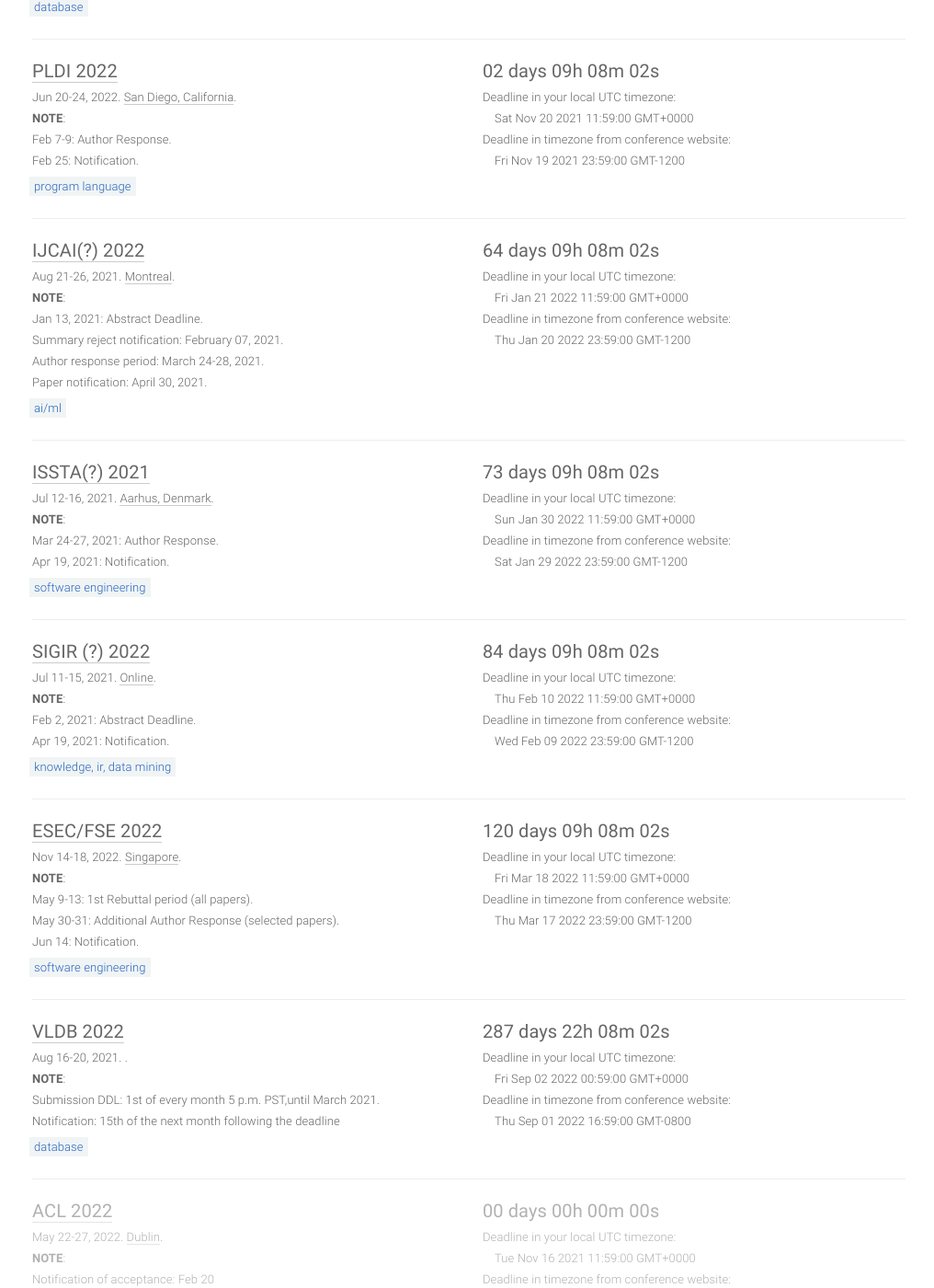
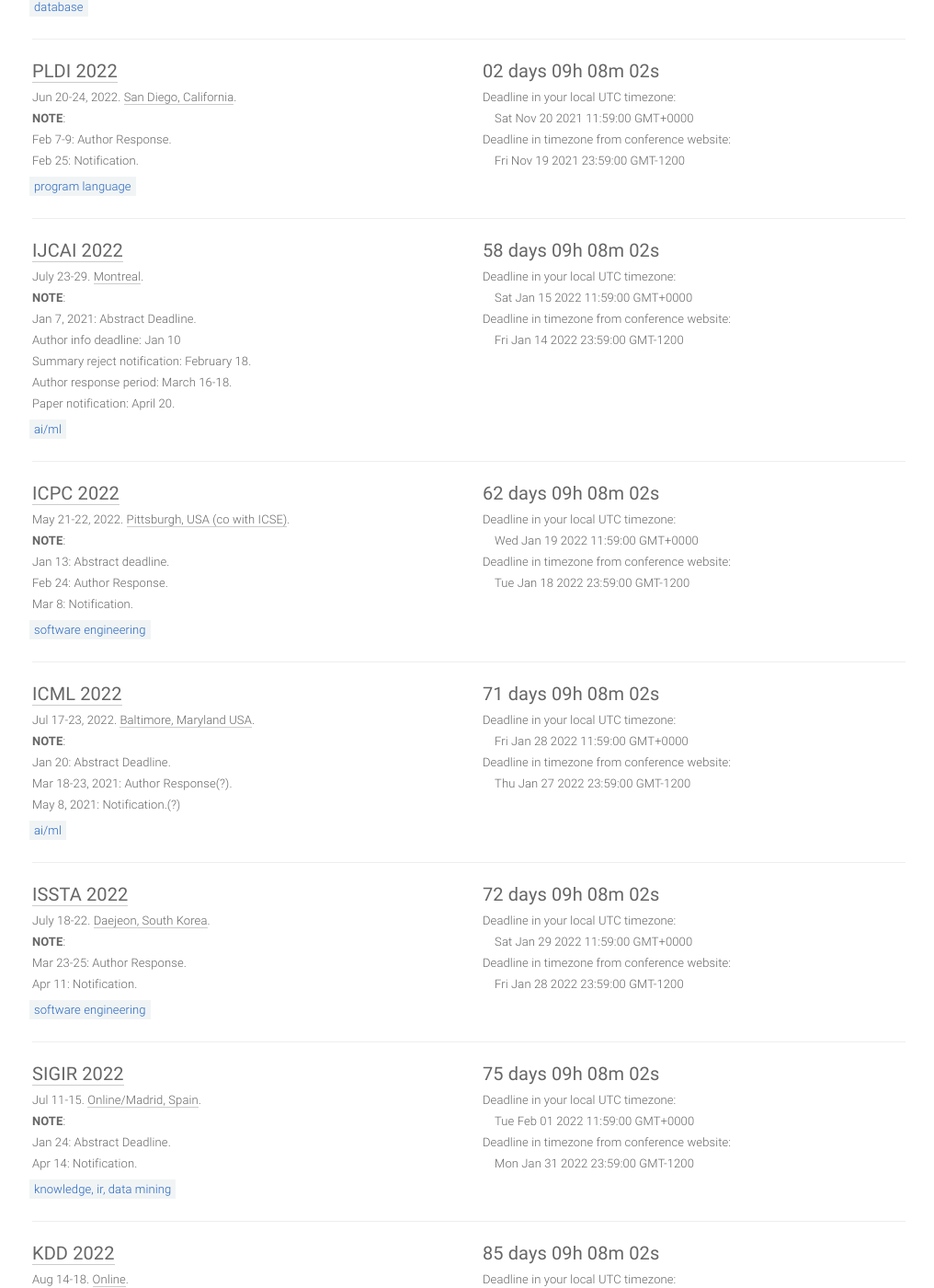
Before and after one commit to YanlinWang/DDL_netlify, a Jekyll site: the page built from index.html, in a window 1280 px wide and 1400 px high, scrolled down 534 px. Shown: the whole window at 92% size, without its empty margins (130-1146 px from the left). Built offline with Jekyll 4.4.1, drawn with Linux system fonts in a browser that asks for light colours; some of the changed text lies outside the part shown.

Commit message:
Update conferences.yml

```diff
--- a/_data/conferences.yml
+++ b/_data/conferences.yml
@@ -14,31 +14,45 @@
          <br>Nov 10: Author Response.
          <br>Dec 3: Notification.'
 
-- title: ASE
-  year: 2021
-  id: ase
-  link: https://conf.researchr.org/home/ase-2021
-  abstract_deadline: '2021-04-16 23:59:00'
-  deadline: '2021-04-23 23:59:00'
+- title: ICPC
+  year: 2022
+  id: icpc
+  link: https://conf.researchr.org/dates/icpc-2022
+  deadline: '2022-01-18 23:59:00'
   timezone: UTC-12
-  date: Nov 15-19, 2021
-  place: Melbourne, Australia
+  date: May 21-22, 2022
+  place: Pittsburgh, USA (co with ICSE)
   sub: SE
   note: '<b>NOTE</b>:
-         <br>Jul 7, 2021: Notification.'
+         <br>Jan 13: Abstract deadline.
+         <br>Feb 24: Author Response.
+         <br>Mar 8: Notification.'
+
+- title: ASE
+  year: 2022
+  id: ase
+  link: https://conf.researchr.org/dates/ase-2022
+  abstract_deadline: '2022-04-29 23:59:00'
+  deadline: '2022-05-06 23:59:00'
+  timezone: UTC-12
+  date: Sep 26 - Oct 1
+  place: Ann Arbor, Michigan, United States
+  sub: SE
+  note: '<b>NOTE</b>:
+         <br>Jul 20: Notification.'
 
 - title: ICSME
-  year: 2021
+  year: 2022
   id: icsme
-  link: https://icsme2021.github.io/cfp/ResearchTrackCFP.html
-  abstract_deadline: '2021-04-26 23:59:00'
-  deadline: '2021-04-29 23:59:00'
+  link: https://cyprusconferences.org/icsme2022/
+  abstract_deadline: '2022-03-25 23:59:00'
+  deadline: '2022-04-01 23:59:00'
   timezone: UTC-12
-  date: Sep 27 - Oct 1, 2021
-  place: Luxembourg City
+  date: Oct 3 - 7
+  place: Limassol, Cyprus
   sub: SE
   note: '<b>NOTE</b>:
-         <br>Author Notification: June 14th, 2021'
+         <br>Author Notification: June 10'
 
 - title: ISSRE
   year: 2021
@@ -72,7 +86,7 @@
   year: 2022
   id: oopsla_2
   link: https://2022.splashcon.org/track/splash-2022-oopsla
-  deadline: '2021-04-15 23:59:00'
+  deadline: '2022-04-15 23:59:00'
   timezone: UTC-12
   date: Oct 14-19, 2022
   place: Auckland, New Zealand
@@ -83,18 +97,18 @@
          <br>Final Notification: Sep 1.'
 
 
-- title: ISSTA(?)
-  year: 2021
+- title: ISSTA
+  year: 2022
   id: issta
-  link: https://conf.researchr.org/home/issta-2021
-  deadline: '2022-01-29 23:59:00'
+  link: https://conf.researchr.org/dates/issta-2022
+  deadline: '2022-01-28 23:59:00'
   timezone: UTC-12
-  date: Jul 12-16, 2021
-  place: Aarhus, Denmark
+  date: July 18-22
+  place: Daejeon, South Korea
   sub: SE
   note: '<b>NOTE</b>:
-         <br>Mar 24-27, 2021: Author Response.
-         <br>Apr 19, 2021: Notification.'
+         <br>Mar 23-25: Author Response.
+         <br>Apr 11: Notification.'
 
 
 - title: ESEC/FSE
@@ -187,18 +201,18 @@
 
 
 - title: ICML
-  year: 2021
+  year: 2022
   id: icml
-  link: https://icml.cc/Conferences/2021/
-  deadline: '2021-02-04 23:59:00'
+  link: https://icml.cc/Conferences/2022/CallForPapers
+  deadline: '2022-01-27 23:59:00'
   timezone: UTC-12
-  date: Jul 18-24, 2021
-  place: Virtual
+  date: Jul 17-23, 2022
+  place: Baltimore, Maryland USA
   sub: AI
   note: '<b>NOTE</b>:
-         <br>Jan 28, 2021: Abstract Deadline.
-         <br>Mar 18-23, 2021: Author Response.
-         <br>May 8, 2021: Notification.'
+         <br>Jan 20: Abstract Deadline.
+         <br>Mar 18-23, 2021: Author Response(?).
+         <br>May 8, 2021: Notification.(?)'
 
 - title: SDM(?)
   year: 2022
@@ -310,20 +324,21 @@
          <br>Mar 30, 2022: Notification to authors (Accept/Reject).'
 
 
-- title: IJCAI(?)
+- title: IJCAI
   year: 2022
   id: ijcai
   link: https://ijcai-22.org/
-  deadline: '2022-01-20 23:59:00'
+  deadline: '2022-01-14 23:59:00'
   timezone: UTC-12
-  date: Aug 21-26, 2021
+  date: July 23-29
   place: Montreal
   sub: AI
   note: '<b>NOTE</b>:
-         <br>Jan 13, 2021: Abstract Deadline.
-         <br>Summary reject notification: February 07, 2021.
-         <br>Author response period: March 24-28, 2021.
-         <br>Paper notification: April 30, 2021.'
+         <br>Jan 7, 2021: Abstract Deadline.
+         <br>Author info deadline: Jan 10
+         <br>Summary reject notification: February 18.
+         <br>Author response period: March 16-18.
+         <br>Paper notification: April 20.'
 
 
 - title: ACL
@@ -413,16 +428,16 @@
          <br>May 21, 2021: Notification.'
 
 - title: KDD
-  year: 2021
+  year: 2022
   id: kdd
-  link: https://www.kdd.org/kdd2021/calls/view/call-for-research-track-papers-kdd-2021
-  deadline: '2021-02-08 23:59:00'
+  link: https://kdd.org/kdd2022/cfpResearch.html
+  deadline: '2022-02-10 23:59:00'
   timezone: UTC-12
-  date: Aug 14-18, 2021
+  date: Aug 14-18
   place: Online
   sub: DM
   note: '<b>NOTE</b>:
-         <br>May 17, 2021: Notification.'
+         <br>May 19: Notification.'
 
 - title: CIKM
   year: 2021
@@ -461,18 +476,18 @@
   note: '<b>NOTE</b>:
          <br>Notification of acceptance:  June 18, 2021.'
 
-- title: SIGIR (?)
+- title: SIGIR
   year: 2022
   id: sigir
-  link: https://sigir.org/sigir2021/call-for-full-papers/
-  deadline: '2022-02-09 23:59:00'
+  link: https://sigir.org/sigir2022/call-for-papers/
+  deadline: '2022-01-31 23:59:00'
   timezone: UTC-12
-  date: Jul 11-15, 2021
-  place: Online
+  date: Jul 11-15
+  place: Online/Madrid, Spain
   sub: DM
   note: '<b>NOTE</b>:
-         <br>Feb 2, 2021: Abstract Deadline.
-         <br>Apr 19, 2021: Notification.'
+         <br>Jan 24: Abstract Deadline.
+         <br>Apr 14: Notification.'
 
 - title: ICDAR (time zone unknown)
   year: 2021
```
